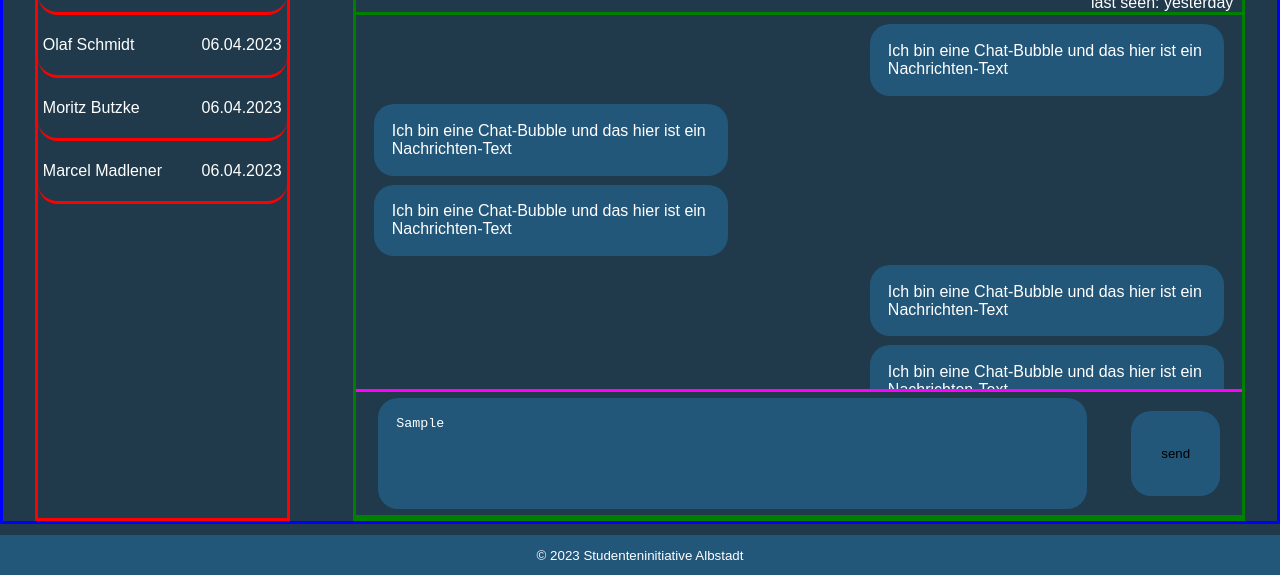
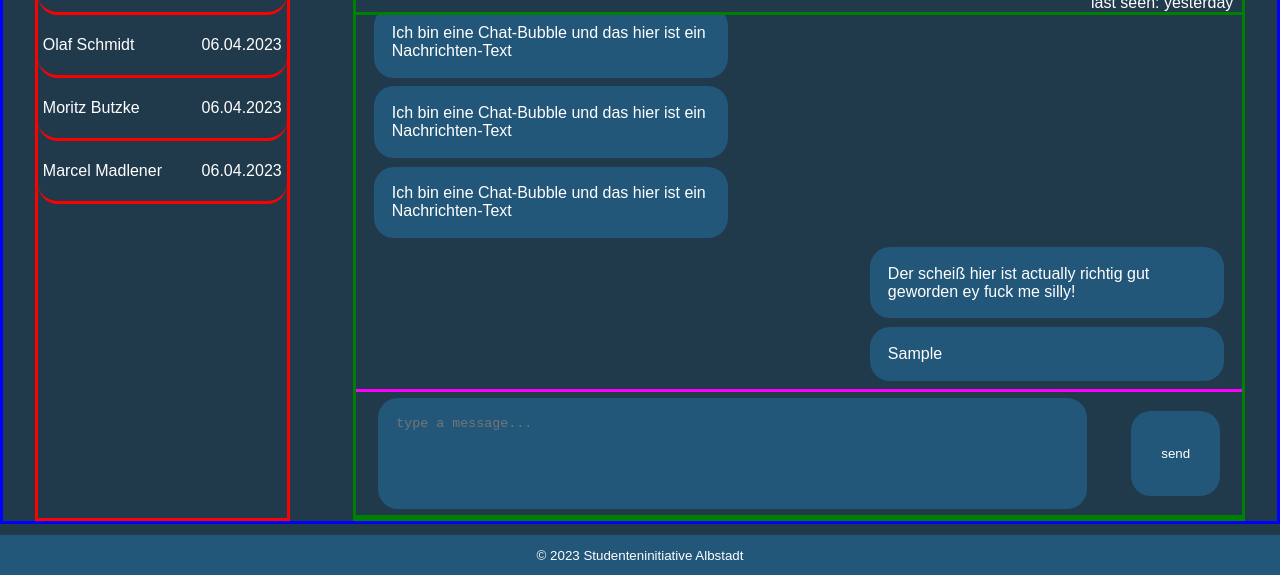
Before and after one commit to bu7z/SicherInAlbstadt, a plain HTML site: page chat_page.html in a window 1280 px wide. Both pictures are taken after typing "Sample" into the empty fields and a click on the button "send". Shown: the part 225-800 px from the top of the page. Drawn offline with Linux system fonts and the light colour scheme.

Commit message:
save this shit cause i'm not able to reproduce

```diff
--- a/chat_page.css
+++ b/chat_page.css
@@ -184,7 +184,7 @@ main {
   width: 100%;
 }
 
-#chat_bubble_sent div {
+.chat_bubble_sent div {
   width: 40%;
   margin-left: auto;
   margin-right: 2%;
@@ -196,7 +196,7 @@ main {
   padding: 2%;
 }
 
-#chat_bubble_received div {
+.chat_bubble_received div {
   width: 40%;
   margin-right: auto;
   margin-left: 2%;
@@ -236,6 +236,7 @@ main {
   border: none;
   border-radius: 20px;
   background-color: #22577A;
+  color: white;
 }
 
 #chat_input_button:hover {
--- a/chat_page.html
+++ b/chat_page.html
@@ -43,18 +43,22 @@
 					<div id="chat_header_last_seen">last seen: yesterday</div>
 				</div>
 				<div id="chat_main">
-					<div id="chat_bubble_sent" class="chat_bubble"><div>Ich bin eine Chat-Bubble und das hier ist ein Nachrichten-Text</div></div>
-					<div id="chat_bubble_received" class="chat_bubble"><div>Ich bin eine Chat-Bubble und das hier ist ein Nachrichten-Text</div></div>
-					<div id="chat_bubble_received" class="chat_bubble"><div>Ich bin eine Chat-Bubble und das hier ist ein Nachrichten-Text</div></div>
-					<div id="chat_bubble_sent" class="chat_bubble"><div>Ich bin eine Chat-Bubble und das hier ist ein Nachrichten-Text</div></div>
-					<div id="chat_bubble_sent" class="chat_bubble"><div>Ich bin eine Chat-Bubble und das hier ist ein Nachrichten-Text</div></div>
-					<div id="chat_bubble_received" class="chat_bubble"><div>Ich bin eine Chat-Bubble und das hier ist ein Nachrichten-Text</div></div>
-					<div id="chat_bubble_received" class="chat_bubble"><div>Ich bin eine Chat-Bubble und das hier ist ein Nachrichten-Text</div></div>
-					<div id="chat_bubble_received" class="chat_bubble"><div>Ich bin eine Chat-Bubble und das hier ist ein Nachrichten-Text</div></div>
-					<div id="chat_bubble_sent" class="chat_bubble"><div>Ich bin eine Chat-Bubble und das hier ist ein Nachrichten-Text</div></div>
-					<div id="chat_bubble_sent" class="chat_bubble"><div>Ich bin eine Chat-Bubble und das hier ist ein Nachrichten-Text</div></div>
-					<div id="chat_bubble_received" class="chat_bubble"><div>Ich bin eine Chat-Bubble und das hier ist ein Nachrichten-Text</div></div>
-					<div id="chat_bubble_sent" class="chat_bubble"><div>Der scheiß hier ist actually richtig gut geworden ey fuck me silly!</div></div>
+					<div class="chat_bubble chat_bubble_sent"><div>Ich bin eine Chat-Bubble und das hier ist ein Nachrichten-Text</div></div>
+					<div class="chat_bubble chat_bubble_received"><div>Ich bin eine Chat-Bubble und das hier ist ein Nachrichten-Text</div></div>
+					<div class="chat_bubble chat_bubble_sent"><div>Ich bin eine Chat-Bubble und das hier ist ein Nachrichten-Text</div></div>
+					<div class="chat_bubble chat_bubble_sent"><div>Ich bin eine Chat-Bubble und das hier ist ein Nachrichten-Text</div></div>
+					<div class="chat_bubble chat_bubble_received"><div>Ich bin eine Chat-Bubble und das hier ist ein Nachrichten-Text</div></div>
+					<div class="chat_bubble chat_bubble_received"><div>Ich bin eine Chat-Bubble und das hier ist ein Nachrichten-Text</div></div>
+					<div class="chat_bubble chat_bubble_sent"><div>Ich bin eine Chat-Bubble und das hier ist ein Nachrichten-Text</div></div>
+					<div class="chat_bubble chat_bubble_received"><div>Ich bin eine Chat-Bubble und das hier ist ein Nachrichten-Text</div></div>
+					<div class="chat_bubble chat_bubble_sent"><div>Ich bin eine Chat-Bubble und das hier ist ein Nachrichten-Text</div></div>
+					<div class="chat_bubble chat_bubble_received"><div>Ich bin eine Chat-Bubble und das hier ist ein Nachrichten-Text</div></div>
+					<div class="chat_bubble chat_bubble_sent"><div>Ich bin eine Chat-Bubble und das hier ist ein Nachrichten-Text</div></div>
+					<div class="chat_bubble chat_bubble_received"><div>Ich bin eine Chat-Bubble und das hier ist ein Nachrichten-Text</div></div>
+					<div class="chat_bubble chat_bubble_received"><div>Ich bin eine Chat-Bubble und das hier ist ein Nachrichten-Text</div></div>
+					<div class="chat_bubble chat_bubble_received"><div>Ich bin eine Chat-Bubble und das hier ist ein Nachrichten-Text</div></div>
+					<div class="chat_bubble chat_bubble_received"><div>Ich bin eine Chat-Bubble und das hier ist ein Nachrichten-Text</div></div>
+					<div class="chat_bubble chat_bubble_sent"><div>Der scheiß hier ist actually richtig gut geworden ey fuck me silly!</div></div>
 				</div>
 				<div id="chat_input">
 					<textarea id="chat_input_field" placeholder="type a message..."></textarea>
--- a/chat_page.js
+++ b/chat_page.js
@@ -9,9 +9,27 @@ function toggle_visibility(element) {
   }
 }
 
+// need to beautify this shit
 function click_button(element) {
-  const text = element.value;
-  console.log(text);
+  // create inner and outer div and add to chat window
+  const div_1 = document.createElement("div");
+  const div_2 = document.createElement("div");
+  const chat_window = document.getElementById("chat_main");
+  const input_field = document.getElementById("chat_input_field");
+  const node = document.createTextNode(input_field.value);
+
+  div_2.appendChild(node);
+  div_1.appendChild(div_2);
+
+  div_1.classList.add("chat_bubble");
+  div_1.classList.add("chat_bubble_sent");
+
+  chat_window.appendChild(div_1);
+
+  // make sure it automatically scrolls down to latest message when send
+  chat_window.scrollTop = chat_window.scrollHeight;
+
+  input_field.value = "";
 }
 
 document.getElementById("header_chat_text").style.display = "none";
```
